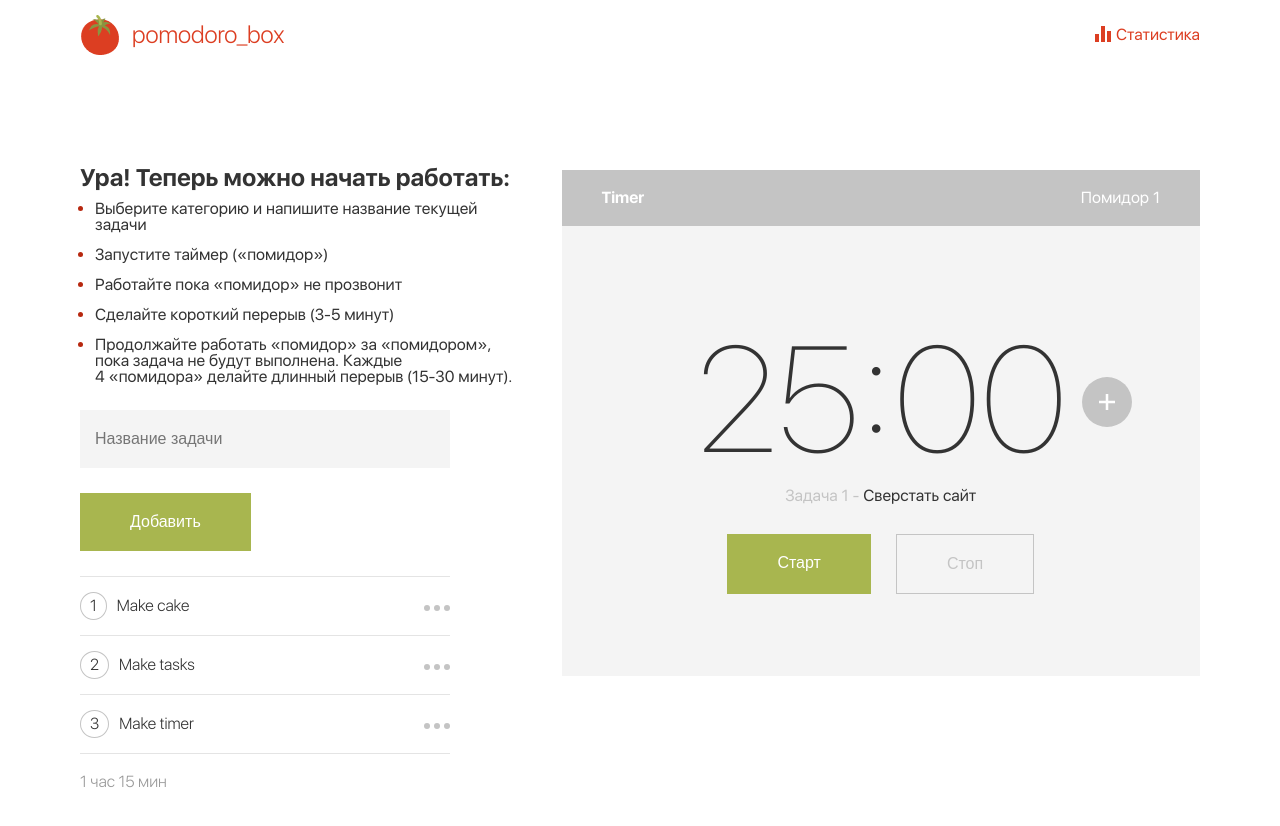
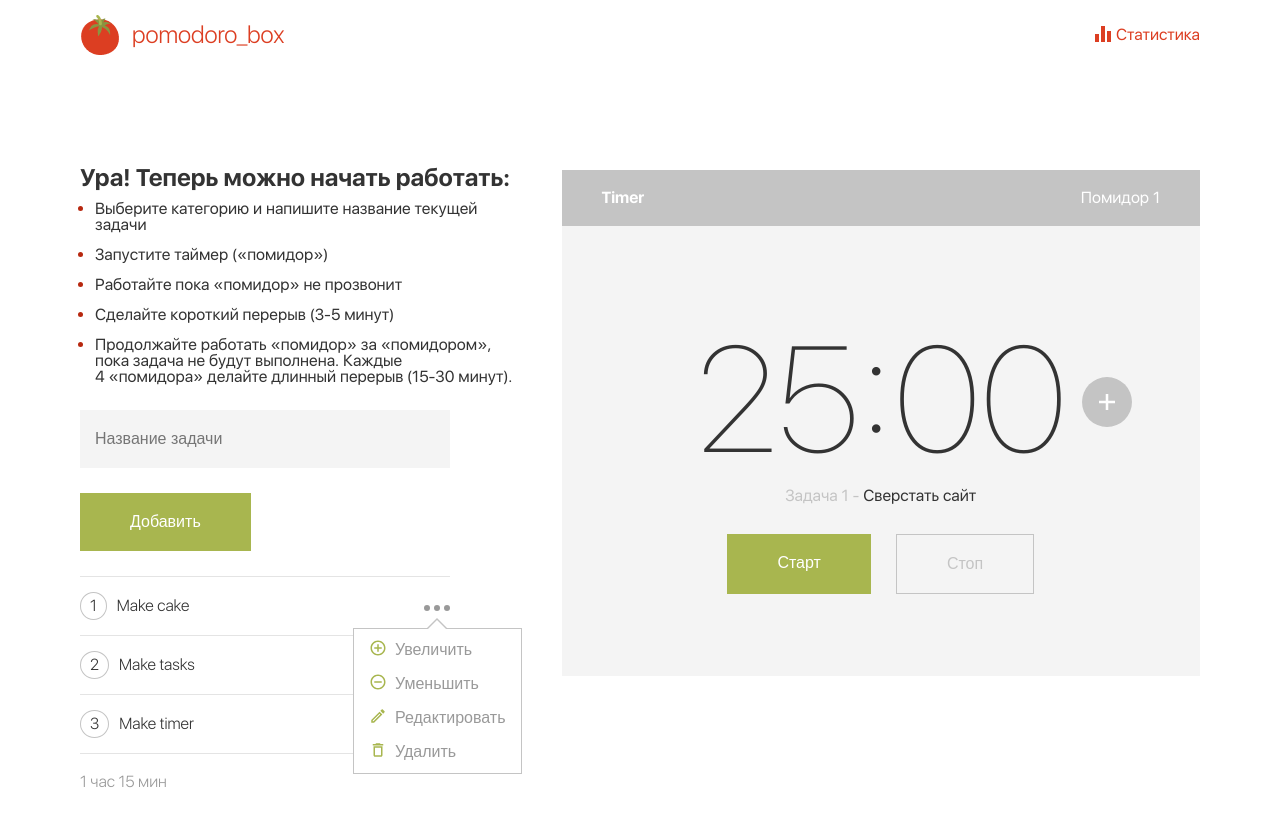
Before and after one commit to MarinaVorobey/Pomodoro-Timer, a React (Vite) app in the folder Project/: page / in a window 1280 px wide. Both pictures are taken after a click on the button 437 px from the left and 606 px from the top of the page. Shown: the top 826 px of the page. Before the commit the page ends 800 px from the top, so only its background shows below. Built offline with nearby package versions, Linux system fonts and the light colour scheme.

Commit message:
feat: dropdown working

```diff
--- a/Project/src/hooks/useGetCoords.ts
+++ b/Project/src/hooks/useGetCoords.ts
@@ -7,7 +7,9 @@ type Coords = {
 
 export function useGetCoords(
   containerRef: React.RefObject<HTMLDivElement>,
-  dropdownOpen: boolean
+  dropdownOpen: boolean,
+  leftShift: number,
+  topShift: number
 ) {
   const [coords, setCoords] = React.useState<Coords | null>(null);
 
@@ -19,8 +21,8 @@ export function useGetCoords(
 
       if (box) {
         return {
-          left: box.left,
-          top: box.top + box.height + window.scrollY,
+          left: box.left + leftShift,
+          top: box.top + box.height + window.scrollY + topShift,
         };
       }
 
@@ -29,7 +31,7 @@ export function useGetCoords(
 
     const coords = getCoords();
     setCoords(coords);
-  }, [dropdownOpen, containerRef]);
+  }, [dropdownOpen, containerRef, leftShift, topShift]);
 
   return [coords];
 }
--- a/Project/src/index.css
+++ b/Project/src/index.css
@@ -118,12 +118,6 @@ button {
 }
 
 /* Dropdown */
-
-.dropdown {
-  width: 100%;
-  flex: 1 1 0%;
-}
-
 .dropdown__container {
   position: relative;
 }
@@ -133,6 +127,36 @@ button {
   top: 0;
   left: 0;
   z-index: 999;
+  display: flex;
+  flex-flow: column wrap;
+  border: var(--black);
+  background-color: var(--white);
+}
+
+.dropdown__list:before {
+  content: "";
+  display: block;
+  position: absolute;
+  z-index: 1000;
+  left: calc(50% - 10px);
+  bottom: 100%;
+  width: 0;
+  height: 0;
+  border: 10px solid transparent;
+  border-bottom-color: var(--greyC4);
+}
+
+.dropdown__list:after {
+  content: "";
+  display: block;
+  position: absolute;
+  z-index: 1001;
+  left: calc(50% - 10px + 1px);
+  bottom: 99%;
+  width: 0;
+  height: 0;
+  border: 9px solid transparent;
+  border-bottom-color: var(--white);
 }
 
 /* Header */
--- a/Project/src/pages/home/Tasks/TaskList/TaskItem/TaskItem.tsx
+++ b/Project/src/pages/home/Tasks/TaskList/TaskItem/TaskItem.tsx
@@ -1,4 +1,7 @@
 import { Button } from "../../../../../ui/Button";
+import { Dropdown } from "../../../../../ui/Dropdown/Dropdown";
+import { Icon } from "../../../../../ui/Icon/Icon";
+import { GenericList, TGenericItem } from "../../../../../util/GenericList";
 
 type TTaskItemProps = {
   order: number | string;
@@ -8,13 +11,57 @@ type TTaskItemProps = {
 const NOOP = () => {};
 
 export function TaskItem({ order, name }: TTaskItemProps) {
+  const optionsList: TGenericItem[] = [
+    {
+      onClick: NOOP,
+      className: "task__option",
+      element: "Увеличить",
+      id: "1",
+      icon: <Icon type="plus-transparent" className="task__option-icon" />,
+      As: "button",
+    },
+    {
+      onClick: NOOP,
+      className: "task__option",
+      element: "Уменьшить",
+      id: "2",
+      icon: <Icon type="minus" className="task__option-icon" />,
+      As: "button",
+    },
+    {
+      onClick: NOOP,
+      className: "task__option",
+      element: "Редактировать",
+      id: "3",
+      icon: <Icon type="pen" className="task__option-icon" />,
+      As: "button",
+    },
+    {
+      onClick: NOOP,
+      className: "task__option",
+      element: "Удалить",
+      id: "4",
+      icon: <Icon type="bin" className="task__option-icon" />,
+      As: "button",
+    },
+  ];
+
+  const optionsBtn: React.ReactNode = (
+    <Button action={NOOP} className="task__options" iconName="dots" />
+  );
+
   return (
     <>
       <div className="task__text-block">
         <span className="task__order">{order}</span>
         <span className="task__name">{name}</span>
       </div>
-      <Button action={NOOP} className="task__options" iconName="dots" />
+      <Dropdown
+        button={optionsBtn}
+        children={<GenericList list={optionsList} />}
+        leftShift={-71}
+        topShift={14}
+      />
     </>
   );
 }
--- a/Project/src/pages/home/home.css
+++ b/Project/src/pages/home/home.css
@@ -2,6 +2,7 @@
   display: flex;
   flex-flow: row nowrap;
   gap: 3%;
+  padding-bottom: 150px;
 }
 
 .main__left {
@@ -107,6 +108,15 @@
 
 .task__options svg circle {
   fill: var(--greyC4);
+  transition: fill 0.3s ease-in-out;
+}
+
+.task__options:focus svg circle {
+  fill: var(--grey99);
+}
+
+.task__options:hover svg circle {
+  fill: var(--grey99);
 }
 
 .task__text-block {
@@ -134,6 +144,41 @@
   font-size: 16px;
   font-weight: 300;
   color: var(--grey99);
+}
+
+.task__option {
+  display: flex;
+  flex-flow: row nowrap;
+  align-items: center;
+  gap: 8px;
+  padding: 6px 15px;
+  border-left: 1px solid var(--greyC4);
+  border-right: 1px solid var(--greyC4);
+  font-size: 16px;
+  color: var(--grey99);
+  transition: color 0.3s ease-in-out;
+}
+
+.task__option:focus {
+  color: var(--dark-green);
+}
+
+.task__option:hover {
+  color: var(--dark-green);
+}
+
+.task__option:first-child {
+  border-top: 1px solid var(--greyC4);
+  padding-top: 10px;
+}
+
+.task__option:last-child {
+  border-bottom: 1px solid var(--greyC4);
+  padding-bottom: 10px;
+}
+
+.task__option-icon svg g path {
+  fill: var(--green);
 }
 
 /* Timer */
--- a/Project/src/ui/Button.tsx
+++ b/Project/src/ui/Button.tsx
@@ -1,6 +1,6 @@
 import { Icon } from "./Icon/Icon";
 
-type TButtonProps = {
+export type TButtonProps = {
   action: () => void;
   className: string;
   text?: string;
--- a/Project/src/ui/Dropdown/Dropdown.tsx
+++ b/Project/src/ui/Dropdown/Dropdown.tsx
@@ -6,12 +6,31 @@ type TDropdownProps = {
   button: React.ReactNode;
   children: React.ReactNode;
   onClose?: () => void;
+  leftShift?: number;
+  topShift?: number;
 };
 
-export function Dropdown({ button, children, onClose }: TDropdownProps) {
+export function Dropdown({
+  button,
+  children,
+  onClose,
+  leftShift,
+  topShift,
+}: TDropdownProps) {
   const [isDropdownOpen, setIsDropdownOpen] = React.useState(false);
   const containerRef = React.useRef<HTMLDivElement>(null);
-  const [coords] = useGetCoords(containerRef, isDropdownOpen);
+  if (!leftShift) {
+    leftShift = 0;
+  }
+  if (!topShift) {
+    topShift = 0;
+  }
+  const [coords] = useGetCoords(
+    containerRef,
+    isDropdownOpen,
+    leftShift,
+    topShift
+  );
 
   return (
     <div ref={containerRef} className="dropdown">
--- a/Project/src/ui/Icon/icons/Bin.tsx
+++ b/Project/src/ui/Icon/icons/Bin.tsx
@@ -7,7 +7,7 @@ export function Bin() {
       fill="none"
       xmlns="http://www.w3.org/2000/svg"
     >
-      <g clip-path="url(#clip0_35_114)">
+      <g clipPath="url(#clip0_35_114)">
         <path
           d="M12 6.75V14.25H6V6.75H12ZM10.875 2.25H7.125L6.375 3H3.75V4.5H14.25V3H11.625L10.875 2.25ZM13.5 5.25H4.5V14.25C4.5 15.075 5.175 15.75 6 15.75H12C12.825 15.75 13.5 15.075 13.5 14.25V5.25Z"
           /* colored in A8 */
--- a/Project/src/ui/Icon/icons/Minus.tsx
+++ b/Project/src/ui/Icon/icons/Minus.tsx
@@ -7,7 +7,7 @@ export function Minus() {
       fill="none"
       xmlns="http://www.w3.org/2000/svg"
     >
-      <g clip-path="url(#clip0_35_103)">
+      <g clipPath="url(#clip0_35_103)">
         <path
           d="M9 1.5C4.8675 1.5 1.5 4.8675 1.5 9C1.5 13.1325 4.8675 16.5 9 16.5C13.1325 16.5 16.5 13.1325 16.5 9C16.5 4.8675 13.1325 1.5 9 1.5ZM9 15C5.6925 15 3 12.3075 3 9C3 5.6925 5.6925 3 9 3C12.3075 3 15 5.6925 15 9C15 12.3075 12.3075 15 9 15Z"
           /* colored in A8 */
--- a/Project/src/ui/Icon/icons/Pen.tsx
+++ b/Project/src/ui/Icon/icons/Pen.tsx
@@ -7,7 +7,7 @@ export function Pen() {
       fill="none"
       xmlns="http://www.w3.org/2000/svg"
     >
-      <g clip-path="url(#clip0_35_109)">
+      <g clipPath="url(#clip0_35_109)">
         <path
           d="M10.545 6.765L11.235 7.455L4.44 14.25H3.75V13.56L10.545 6.765ZM13.245 2.25C13.0575 2.25 12.8625 2.325 12.72 2.4675L11.3475 3.84L14.16 6.6525L15.5325 5.28C15.825 4.9875 15.825 4.515 15.5325 4.2225L13.7775 2.4675C13.6275 2.3175 13.44 2.25 13.245 2.25ZM10.545 4.6425L2.25 12.9375V15.75H5.0625L13.3575 7.455L10.545 4.6425Z"
           /* colored in A8 */
--- a/Project/src/ui/Icon/icons/PlusTransparent.tsx
+++ b/Project/src/ui/Icon/icons/PlusTransparent.tsx
@@ -7,7 +7,7 @@ export function PlusTransparent() {
       fill="none"
       xmlns="http://www.w3.org/2000/svg"
     >
-      <g clip-path="url(#clip0_35_100)">
+      <g clipPath="url(#clip0_35_100)">
         <path
           d="M9.75 5.25H8.25V8.25H5.25V9.75H8.25V12.75H9.75V9.75H12.75V8.25H9.75V5.25ZM9 1.5C4.8675 1.5 1.5 4.8675 1.5 9C1.5 13.1325 4.8675 16.5 9 16.5C13.1325 16.5 16.5 13.1325 16.5 9C16.5 4.8675 13.1325 1.5 9 1.5ZM9 15C5.6925 15 3 12.3075 3 9C3 5.6925 5.6925 3 9 3C12.3075 3 15 5.6925 15 9C15 12.3075 12.3075 15 9 15Z"
           /* colored in A8 */
```
